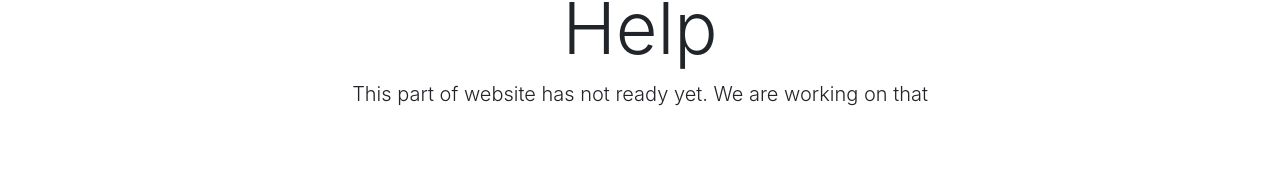
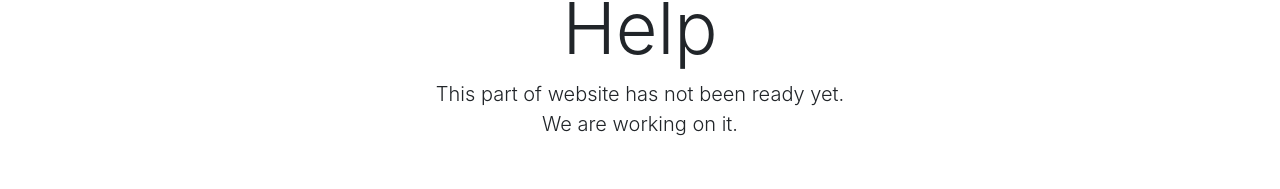
Before and after one commit to alireza-jahandoost/main-app-examining, a Next.js app: page /help in a window 1280 px wide. Shown: the part 165-354 px from the top of the page. Built offline with nearby package versions, Linux system fonts and the light colour scheme.

Commit message:
change the text of help page

```diff
--- a/pages/help.jsx
+++ b/pages/help.jsx
@@ -29,7 +29,8 @@ const Help = () => {
       </Head>
       <h1 className="text-center display-2">Help</h1>
       <p className="text-center lead">
-        This part of website has not ready yet. We are working on that
+        This part of website has not been ready yet.
+        <br /> We are working on it.
       </p>
 
       <Image
```
